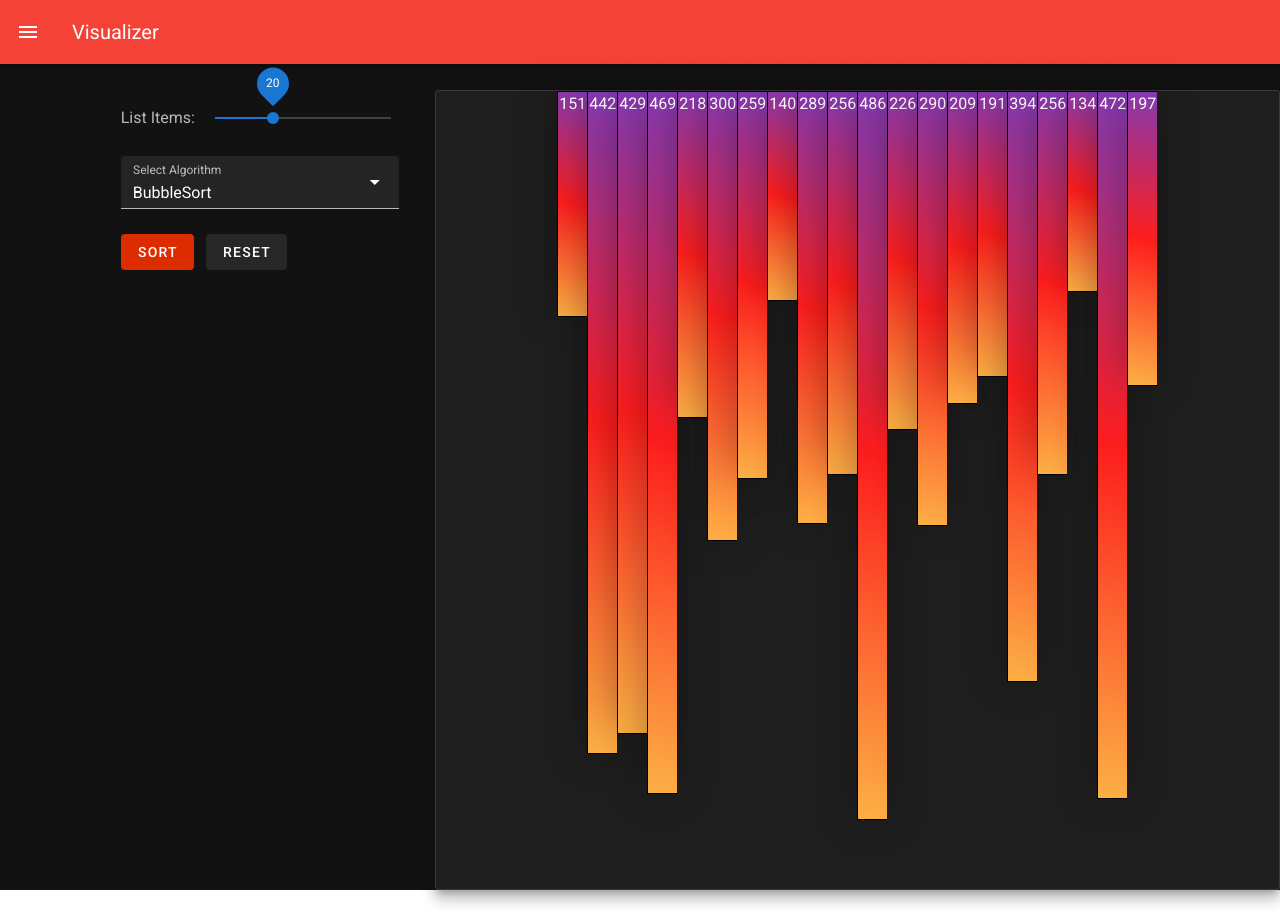
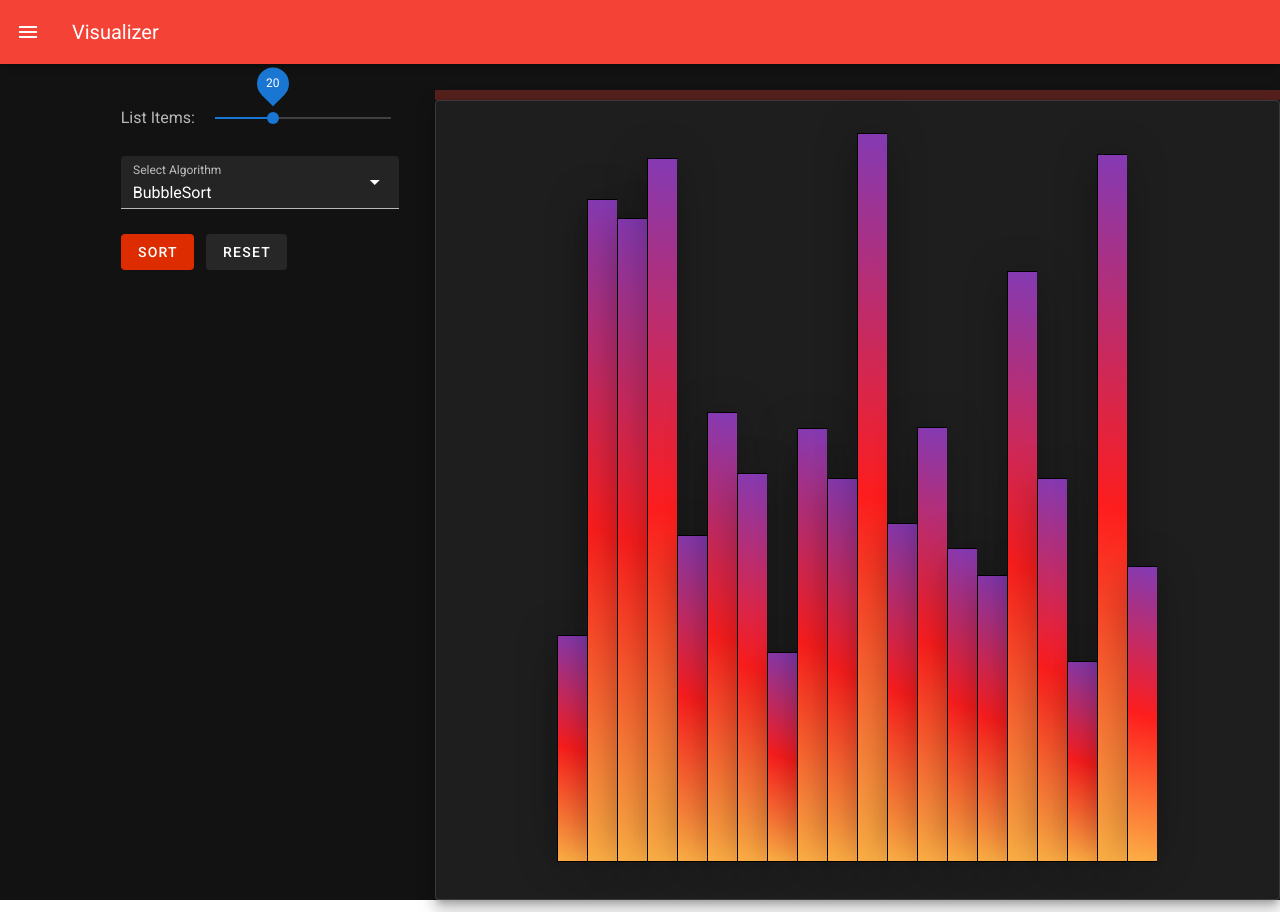
Before and after one commit to saptarshis3112/visualizer, a Nuxt app: page / in a window 1280 px wide. Built offline with nearby package versions, Linux system fonts and the light colour scheme.

Commit message:
add progress

```diff
--- a/pages/index.vue
+++ b/pages/index.vue
@@ -25,23 +25,24 @@
                 Sort
               </v-btn>
               &nbsp;
-              <v-btn @click="reset" depressed :disabled="loading">
-                Reset
-              </v-btn>
+              <v-btn @click="reset" depressed> Reset </v-btn>
             </v-col>
           </v-row>
         </v-container>
       </div>
       <div class="col-lg-8 text-center">
+        <v-progress-linear
+          v-model="progress"
+          color="red"
+          height="10"
+        ></v-progress-linear>
         <v-card outlined elevation="10" style="height: 800px">
-          <div>
+          <div class="my-8">
             <span v-for="(item, key) of items" :key="key">
               <div
                 class="bar bar-unsorted"
                 :style="{ height: `${barHeight * item}px` }"
-              >
-                {{ item }}
-              </div>
+              ></div>
             </span>
           </div>
         </v-card>
@@ -66,8 +67,9 @@ export default {
       sort_name: "BubbleSort",
       loading: false,
       tempArray: [],
-
+      currentTempIndex: 0,
       barHeight: 1.5,
+      progress: 0,
     };
   },
 
@@ -92,8 +94,9 @@ export default {
 
     async colorArrays() {
       for (let i = 0; i < this.transitions.length; i++) {
+        setTimeout(() => {
+          this.currentTempIndex = i;
 
-        setTimeout(() => {
           let bar = document.getElementsByClassName("bar");
           let [first, second] = this.transitions[i];
           let firstBar = bar[first];
@@ -106,10 +109,11 @@ export default {
           firstBar.className = "bar bar-sorted";
           secondBar.className = "bar bar-sorted";
 
-          firstBar.innerHTML = this.tempArray[first];
-          secondBar.innerHTML = this.tempArray[second];
-
-        }, 100 * i);
+          if (i == this.transitions.length - 1) {
+            this.loading = false;
+            this.clearBars("SORT");
+          }
+        }, 50 * i);
       }
     },
 
@@ -138,6 +142,7 @@ export default {
     },
 
     async sort() {
+      this.progress = 0;
       this.loading = true;
 
       switch (this.sort_name) {
@@ -149,16 +154,16 @@ export default {
         default:
           break;
       }
-
-      this.loading = false;
     },
 
     reset() {
-      this.clearBars();
+      this.loading = false;
+      this.clearBars("UNSORT");
       this.items = [];
       this.tempArray = [];
       this.transitions = [];
-      this.createList("UNSORT");
+      this.createList();
+      this.progress = 0;
     },
   },
 
@@ -169,6 +174,12 @@ export default {
   watch: {
     size: function () {
       this.reset();
+    },
+
+    currentTempIndex: function () {
+      this.progress = parseInt(
+        100 * (this.currentTempIndex / (this.transitions.length - 1))
+      );
     },
   },
 };
```
